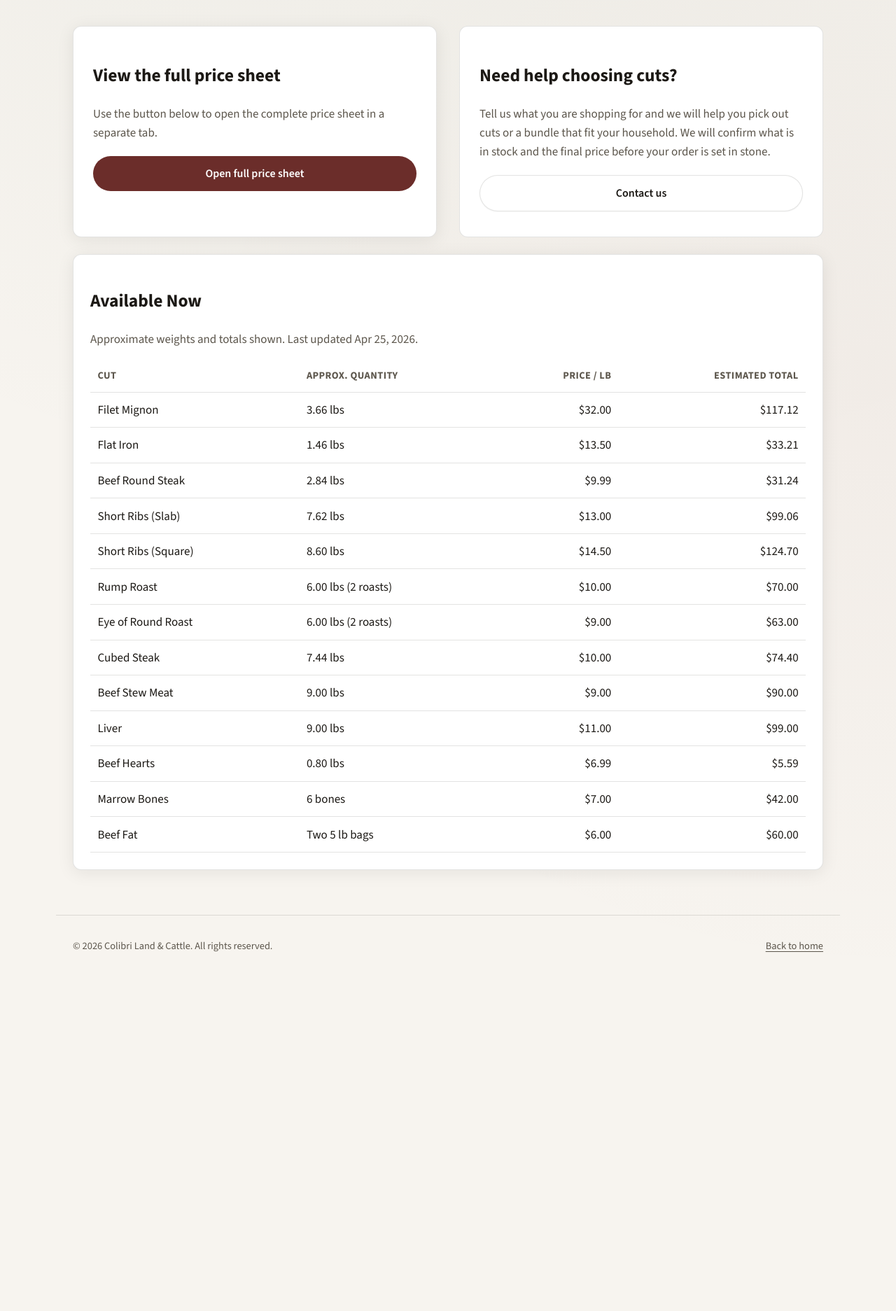
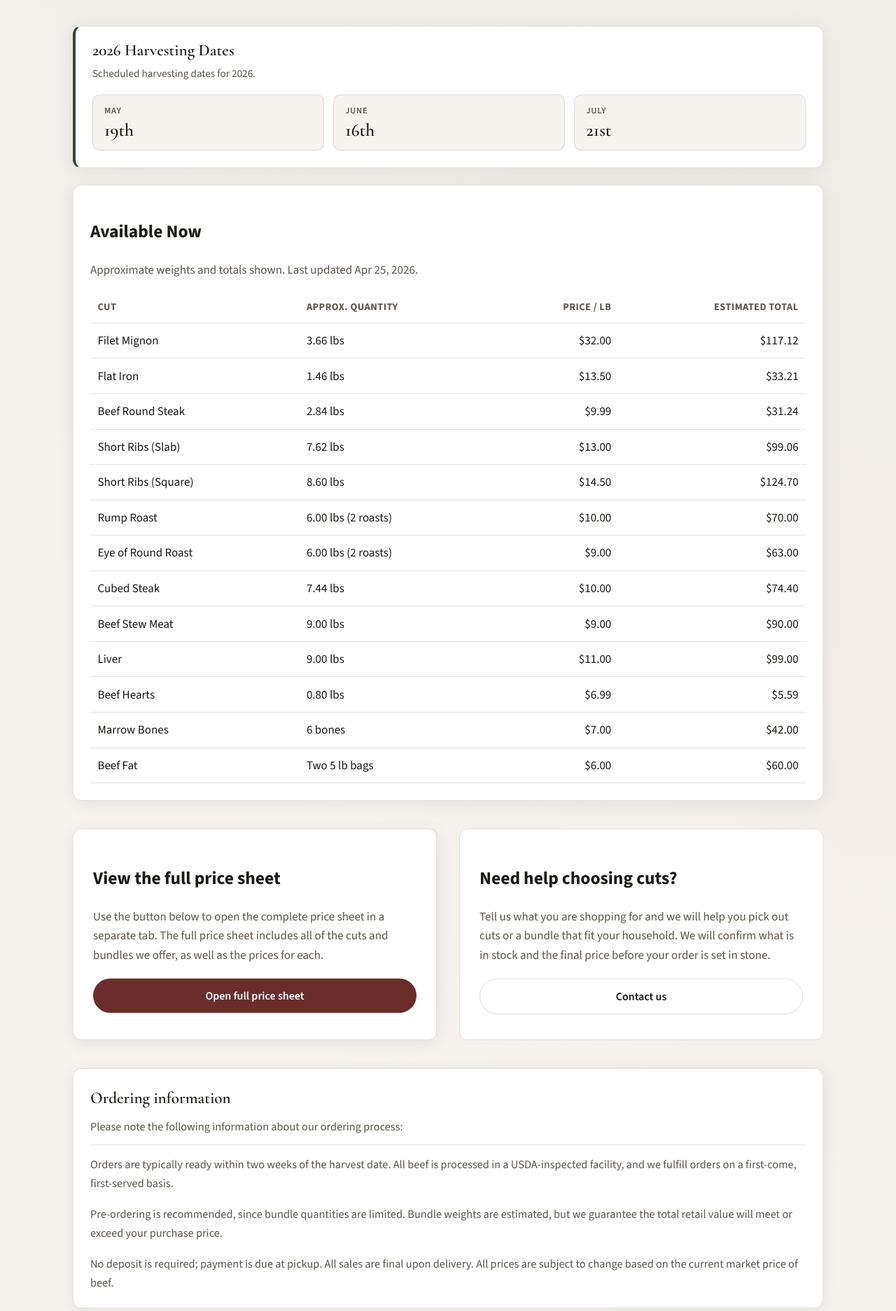
Before and after one commit to Fluxara/Colibri, a website: page inventory.html in a window 1280 px wide. Shown: the part 268-2141 px from the top of the page at 70% size. Before the commit the page ends 1679 px from the top, so only its background shows below. Drawn offline with nearby package versions, Linux system fonts and the light colour scheme.

Commit message:
Inventory page: layout, butcher dates, disclosure prose, full-width card

```diff
--- a/inventory.html
+++ b/inventory.html
@@ -69,21 +69,24 @@
           <h1 id="pricing-heading">Current Inventory</h1>
           <p>View current available cuts and estimated totals below! </p>
         </div>
-        <div class="pricing-layout">
-          <div class="pricing-open-sheet">
-            <h2>View the full price sheet</h2>
-            <p>Use the button below to open the complete price sheet in a separate tab.</p>
-            <a class="btn btn-primary" href="assets/price-sheet.pdf" target="_blank" rel="noopener noreferrer">Open full price sheet</a>
-          </div>
-          <aside class="pdf-side" aria-label="Pricing actions">
-            <h2>Need help choosing cuts?</h2>
-            <p>
-              Tell us what you are shopping for and we will help you pick out cuts or a bundle that fit your household.
-              We will confirm what is in stock and the final price before your order is set in stone.
-            </p>
-            <a class="btn btn-secondary" href="index.html#contact">Contact us</a>
-          </aside>
-        </div>
+        <aside class="butcher-dates" aria-labelledby="butcher-dates-heading">
+          <h2 id="butcher-dates-heading" class="butcher-dates-title">2026 Harvesting Dates</h2>
+          <p class="butcher-dates-caption">Scheduled harvesting dates for 2026. </p>
+          <ul class="butcher-dates-list">
+            <li class="butcher-dates-item">
+              <span class="butcher-dates-month">May</span>
+              <span class="butcher-dates-day">19th</span>
+            </li>
+            <li class="butcher-dates-item">
+              <span class="butcher-dates-month">June</span>
+              <span class="butcher-dates-day">16th</span>
+            </li>
+            <li class="butcher-dates-item">
+              <span class="butcher-dates-month">July</span>
+              <span class="butcher-dates-day">21st</span>
+            </li>
+          </ul>
+        </aside>
         <div class="inventory-card" id="inventory" aria-label="Current inventory list">
           <h2>Available Now</h2>
           <p class="inventory-note">Approximate weights and totals shown.</p>
@@ -116,6 +119,46 @@
             <tr><td>Beef Fat</td><td>Two 5 lb bags</td><td>—</td><td>$60.00</td></tr>
           </template>
         </div>
+        <div class="pricing-layout">
+          <div class="pricing-open-sheet">
+            <h2>View the full price sheet</h2>
+            <p>Use the button below to open the complete price sheet in a separate tab. The full price sheet includes all of the cuts and bundles we offer, as well as the prices for each.</p>
+            <a class="btn btn-primary" href="assets/price-sheet.pdf" target="_blank" rel="noopener noreferrer">Open full price sheet</a>
+          </div>
+          <aside class="pdf-side" aria-label="Pricing actions">
+            <h2>Need help choosing cuts?</h2>
+            <p>
+              Tell us what you are shopping for and we will help you pick out cuts or a bundle that fit your household.
+              We will confirm what is in stock and the final price before your order is set in stone.
+            </p>
+            <a class="btn btn-secondary" href="index.html#contact">Contact us</a>
+          </aside>
+        </div>
+        <section
+          class="inventory-disclosure"
+          aria-labelledby="inventory-disclosure-heading"
+        >
+          <h2 id="inventory-disclosure-heading" class="inventory-disclosure-title">
+            Ordering information
+          </h2>
+          <p class="inventory-disclosure-intro">
+            Please note the following information about our ordering process:
+          </p>
+          <div class="inventory-disclosure-prose">
+            <p>
+              Orders are typically ready within two weeks of the harvest date. All beef is processed in a USDA-inspected
+              facility, and we fulfill orders on a first-come, first-served basis.
+            </p>
+            <p>
+              Pre-ordering is recommended, since bundle quantities are limited. Bundle weights are estimated, but we
+              guarantee the total retail value will meet or exceed your purchase price.
+            </p>
+            <p>
+              No deposit is required; payment is due at pickup. All sales are final upon delivery. All prices are
+              subject to change based on the current market price of beef.
+            </p>
+          </div>
+        </section>
       </section>
     </main>
 
--- a/styles.css
+++ b/styles.css
@@ -866,6 +866,121 @@ a:hover {
   align-items: stretch;
 }
 
+.inventory-card + .pricing-layout {
+  margin-top: 2.5rem;
+}
+
+.butcher-dates {
+  background: var(--color-surface);
+  border: 1px solid var(--color-border);
+  border-radius: var(--radius);
+  box-shadow: var(--shadow-soft);
+  padding: 1.35rem 1.5rem 1.5rem;
+  border-left: 4px solid var(--color-green);
+}
+
+.butcher-dates-title {
+  font-family: var(--font-display);
+  font-size: clamp(1.25rem, 2.5vw, 1.45rem);
+  font-weight: 600;
+  margin: 0 0 0.4rem;
+  line-height: 1.2;
+  color: var(--color-ink);
+}
+
+.butcher-dates-caption {
+  margin: 0 0 1.1rem;
+  color: var(--color-ink-muted);
+  font-size: 0.95rem;
+  line-height: 1.55;
+  max-width: 36rem;
+}
+
+.butcher-dates-list {
+  list-style: none;
+  margin: 0;
+  padding: 0;
+  display: grid;
+  grid-template-columns: 1fr;
+  gap: 0.65rem;
+}
+
+@media (min-width: 520px) {
+  .butcher-dates-list {
+    grid-template-columns: repeat(3, minmax(0, 1fr));
+    gap: 0.85rem;
+  }
+}
+
+.butcher-dates-item {
+  display: flex;
+  flex-direction: column;
+  gap: 0.2rem;
+  padding: 0.85rem 1rem;
+  background: var(--color-bg);
+  border: 1px solid var(--color-border);
+  border-radius: calc(var(--radius) - 2px);
+  min-height: 4.25rem;
+  justify-content: center;
+}
+
+.butcher-dates-month {
+  font-size: 0.78rem;
+  font-weight: 600;
+  letter-spacing: 0.06em;
+  text-transform: uppercase;
+  color: var(--color-ink-muted);
+}
+
+.butcher-dates-day {
+  font-family: var(--font-display);
+  font-size: clamp(1.35rem, 3.5vw, 1.6rem);
+  font-weight: 600;
+  color: var(--color-ink);
+  line-height: 1.1;
+}
+
+.inventory-disclosure {
+  margin-top: 2.5rem;
+  background: var(--color-surface);
+  border: 1px solid var(--color-border);
+  border-radius: var(--radius);
+  box-shadow: var(--shadow-soft);
+  padding: 1.5rem 1.5rem 1.35rem;
+}
+
+.inventory-disclosure-title {
+  font-family: var(--font-display);
+  font-size: clamp(1.2rem, 2.2vw, 1.45rem);
+  font-weight: 600;
+  margin: 0 0 0.5rem;
+  color: var(--color-ink);
+}
+
+.inventory-disclosure-intro {
+  margin: 0 0 0.85rem;
+  font-size: 1.02rem;
+  color: var(--color-ink-muted);
+  line-height: 1.55;
+}
+
+.inventory-disclosure-prose {
+  margin: 0;
+  padding-top: 0.85rem;
+  border-top: 1px solid var(--color-border);
+}
+
+.inventory-disclosure-prose p {
+  margin: 0 0 1rem;
+  font-size: 1.02rem;
+  line-height: 1.68;
+  color: var(--color-ink-muted);
+}
+
+.inventory-disclosure-prose p:last-child {
+  margin-bottom: 0;
+}
+
 @media (max-width: 900px) {
   .pricing-layout {
     grid-template-columns: 1fr;
```
